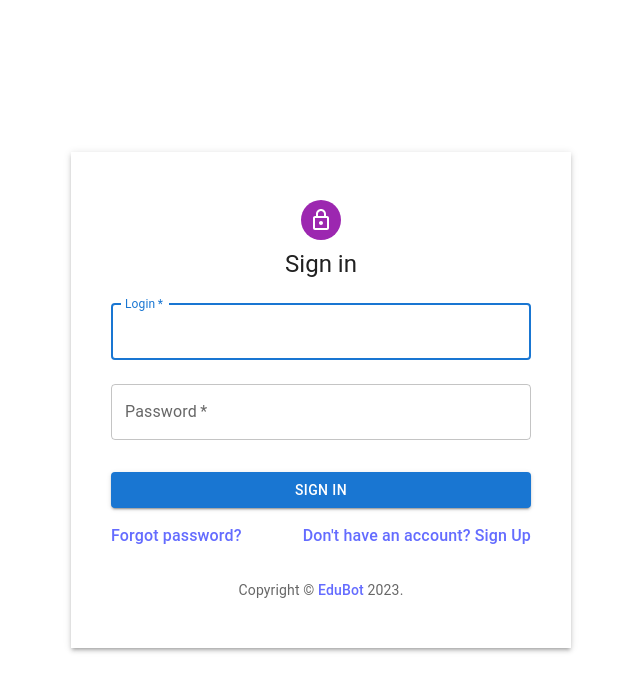
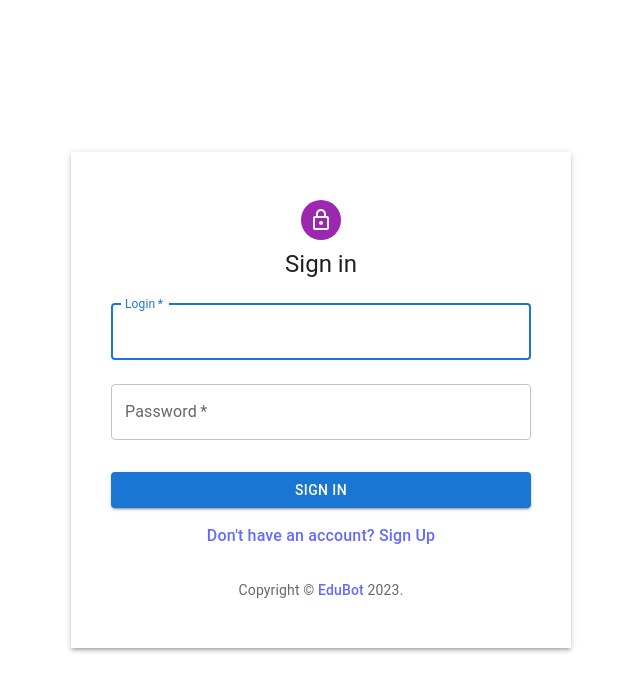
Before and after one commit to MrBomberman/edubot-frontend, a React (Vite) app: page /login in a window 1280 px wide. Shown: the top 692 px of the page, without its empty margins (319-959 px from the left). Built offline with nearby package versions, Linux system fonts and the light colour scheme.

Commit message:
deleted link to reset password on login and signup forms

```diff
--- a/src/pages/LoginPage.tsx
+++ b/src/pages/LoginPage.tsx
@@ -145,12 +145,12 @@ export default function LoginPage() {
             </LoadingButton>
           {/* <Typography sx={{marginBottom: '10px', textAlign: 'center'}} color="red" >{errorMessage}</Typography> */}
           </Box>
-          <Grid container>
-              <Grid item xs>
+          <Grid container sx={{justifyContent: 'center'}}>
+              {/* <Grid item xs>
                 <Link to="#">
                   Forgot password?
                 </Link>
-              </Grid>
+              </Grid> */}
               <Grid item>
                 <Link to={routerUrls.authRegistration}>
                   {"Don't have an account? Sign Up"}
--- a/src/pages/SignupPage.tsx
+++ b/src/pages/SignupPage.tsx
@@ -196,12 +196,12 @@ export default function SignupPage() {
             </LoadingButton>
             <Typography sx={{marginBottom: '10px', textAlign: 'center'}} color="red" >{errorMessage}</Typography>
           </Box>
-          <Grid container>
-              <Grid item xs>
+          <Grid container sx={{justifyContent: 'center'}}>
+              {/* <Grid item xs>
                 <Link to="#">
                   Forgot password?
                 </Link>
-              </Grid>
+              </Grid> */}
               <Grid item>
                 <Link to={routerUrls.authLogin}>
                   {"Already have an account? Sign in"}
```
